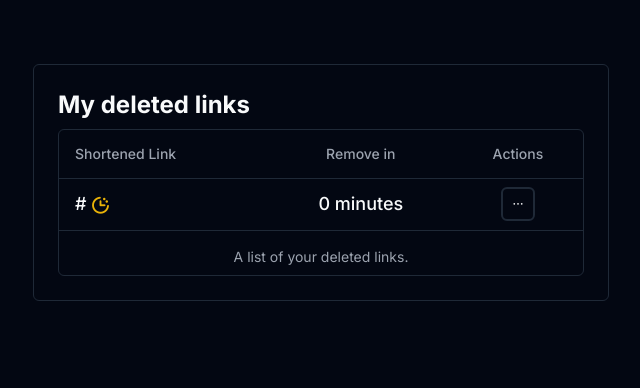
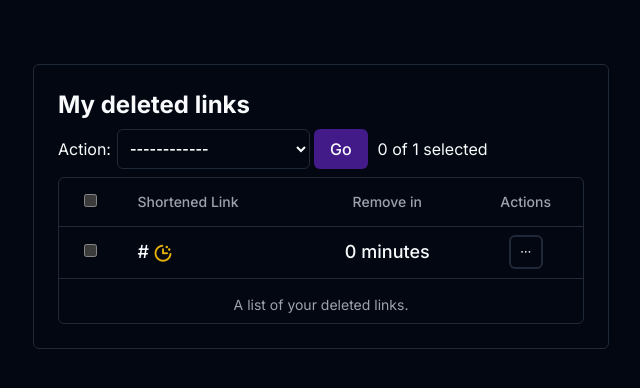
Before and after one commit to dkshs/sbily, a Django app: page /deleted_links/ in a window 1280 px wide. Shown: the part 64-452 px from the top of the page, without its empty margins (319-959 px from the left). Run offline with Django 4.2, Linux system fonts and the light colour scheme; a user stored in the database is signed in; tables that the repository leaves empty hold one stand-in row (values such as "Sample post").

Commit message:
feat: add ability to do actions with selected links

```diff
--- a/sbily/links/models.py
+++ b/sbily/links/models.py
@@ -166,6 +166,21 @@ class ShortenedLink(AbstractShortenedLink):
         super().clean()
 
 
+class DeletedShortenedLinkQuerySet(models.QuerySet):
+    def restore(self):
+        for obj in self:
+            data = filter_dict(obj.__dict__.copy(), {"_state", "id", "removed_at"})
+            if obj.is_expired():
+                data["remove_at"] = timezone.now() + obj.DEFAULT_EXPIRY
+            ShortenedLink.objects.create(**data)
+            obj.delete()
+
+
+class DeletedShortenedLinkManager(models.Manager):
+    def get_queryset(self):
+        return DeletedShortenedLinkQuerySet(self.model, using=self._db)
+
+
 class DeletedShortenedLink(AbstractShortenedLink):
     PREMIUM_DELETE_DAYS = 30
     REGULAR_DELETE_DAYS = 7
@@ -182,6 +197,8 @@ class DeletedShortenedLink(AbstractShortenedLink):
         db_index=True,
         help_text=_("When this shortened link was removed"),
     )
+
+    objects = DeletedShortenedLinkManager()
 
     class Meta:
         verbose_name = _("Deleted Shortened Link")
--- a/sbily/links/templates/deleted_links.html
+++ b/sbily/links/templates/deleted_links.html
@@ -1,4 +1,5 @@
 {% extends "base.html" %}
+{% load static %}
 
 {% block title %}Deleted links{% endblock title %}
 
@@ -6,6 +7,24 @@
   <div class="my-16 flex flex-col justify-center max-w-xl mx-auto gap-4">
     <div class="flex flex-col justify-center p-6 border rounded-md relative">
       <h2 class="text-2xl font-bold">My deleted links</h2>
+      <form method="post" action="{% url "handle_link_actions" %}" class="mt-2">
+        {% csrf_token %}
+        <input type="hidden" name="next_path" value="{% url "deleted_links" %}" />
+        <div class="flex items-center flex-wrap gap-1">
+          <div class="flex items-center gap-1.5">
+            <label for="action">Action: </label>
+            <select id="action" name="action" class="font-bold input px-2 py-0" required>
+              <option selected>------------</option>
+              <option value="restore_selected">Restore selected Links</option>
+              <option value="delete_selected_deleted_links">Delete selected Links</option>
+            </select>
+          </div>
+          <button type="submit" class="button-primary">Go</button>
+          <span class="ml-1.5">
+            <span id="action_counter">0</span>
+            of {{ links|length }} selected
+          </span>
+        </div>
         <div class="border rounded-md mt-2 pb-2">
           <div class="w-full overflow-auto max-h-[500px] overscroll-contain">
             <table class="w-full caption-bottom text-sm">
@@ -14,14 +33,26 @@
               </caption>
               <thead>
                 <tr class="border-b duration-200 hover:bg-muted/50">
+                  <th class="h-12 px-4 align-middle font-medium text-muted-foreground">
+                    <input type="checkbox" id="check_all_links" />
+                  </th>
                   <th class="h-12 px-4 text-start align-middle font-medium text-muted-foreground">Shortened Link</th>
                   <th class="h-12 px-4 text-center align-middle font-medium text-muted-foreground">Remove in</th>
                   <th class="h-12 px-4 text-center align-middle font-medium text-muted-foreground">Actions</th>
                 </tr>
               </thead>
-            <tbody>
+              <tbody id="tbody">
                 {% for link in links %}
-                <tr class="border-b duration-200 hover:bg-muted/50 focus-within:bg-muted/50">
+                  <tr class="border-b duration-200 hover:bg-muted/50" id="{{ link.id }}">
+                    <td class="text-center align-middle font-medium">
+                      <input
+                        type="checkbox"
+                        name="_selected_action"
+                        value="{{ link.id }}"
+                        id="check_link_{{ link.id }}"
+                        onchange="check_link({{ link.id }})"
+                      />
+                    </td>
                     <td class="flex items-center gap-1 px-4 py-2 align-middle font-medium text-lg">
                       {{ link.shortened_link }}
                       {% if link.remove_at %}
@@ -68,6 +99,11 @@
             </table>
           </div>
         </div>
+      </form>
     </div>
   </div>
 {% endblock content %}
+
+{% block js %}
+  <script src="{% static "js/links/select.js" %}"></script>
+{% endblock js %}
--- a/sbily/links/urls.py
+++ b/sbily/links/urls.py
@@ -38,4 +38,5 @@ urlpatterns = [
     # Include sub-patterns
     path("link/<str:shortened_link>/", include(link_urlpatterns)),
     path("deleted_links/", include(deleted_links_urlpatterns)),
+    path("handle_link_actions/", views.handle_link_actions, name="handle_link_actions"),
 ]
--- a/sbily/links/views.py
+++ b/sbily/links/views.py
@@ -241,3 +241,56 @@ def remove_deleted_link(request: HttpRequest, shortened_link: str) -> HttpRespon
     except Exception as e:
         messages.error(request, f"An error occurred: {e}")
         return redirect("deleted_links")
+
+
+@login_required
+def handle_link_actions(request: HttpRequest) -> HttpResponse:
+    if request.method != "POST":
+        return redirect("my_account")
+    try:
+        user = request.user
+        actions_accepted = [
+            "delete_selected",
+            "activate_selected",
+            "deactivate_selected",
+            "restore_selected",
+            "delete_selected_deleted_links",
+        ]
+        action = request.POST.get("action")
+        link_ids = request.POST.getlist("_selected_action")
+        next_path = request.POST.get("next_path", "my_account")
+
+        if action not in actions_accepted:
+            messages.error(request, "Invalid action")
+            return redirect(next_path)
+        if not link_ids:
+            messages.error(request, "No links selected")
+            return redirect(next_path)
+
+        if action == "delete_selected":
+            ShortenedLink.objects.filter(id__in=link_ids, user=user).delete()
+        if action == "activate_selected":
+            ShortenedLink.objects.filter(id__in=link_ids, user=user).update(
+                is_active=True,
+            )
+        if action == "deactivate_selected":
+            ShortenedLink.objects.filter(id__in=link_ids, user=user).update(
+                is_active=False,
+            )
+        if action == "restore_selected":
+            DeletedShortenedLink.objects.filter(id__in=link_ids, user=user).restore()
+        if action == "delete_selected_deleted_links":
+            DeletedShortenedLink.objects.filter(id__in=link_ids, user=user).delete()
+
+        success_msg = f"Links {action.split('_')[0]}d successfully"
+        messages.success(request, success_msg)
+        return redirect(next_path)
+    except ValidationError as e:
+        messages.error(
+            request,
+            str(e) if isinstance(e.messages, str) else e.messages[0],
+        )
+        return redirect(next_path)
+    except Exception as e:
+        messages.error(request, f"An error occurred: {e}")
+        return redirect(next_path)
--- /dev/null
+++ b/sbily/static/js/links/select.js
@@ -0,0 +1,40 @@
+const tbody = document.getElementById("tbody");
+const check_all_links_checkbox = document.getElementById("check_all_links");
+
+function update_action_counter() {
+  const actionCounter = document.getElementById("action_counter");
+  const checked_links = tbody.querySelectorAll("input:checked");
+  actionCounter.innerText = checked_links.length;
+};
+
+function check_all_links() {
+  const check_all_links_checked = check_all_links_checkbox.checked;
+
+  tbody.querySelectorAll("tr").forEach((link) => {
+    link.querySelectorAll("input").forEach((checkbox) => {
+      if (check_all_links_checked) {
+        link.classList.add("selected");
+        link.classList.remove("hover:bg-muted/50");
+      } else {
+        link.classList.remove("selected");
+        link.classList.add("hover:bg-muted/50");
+      };
+      checkbox.checked = check_all_links_checked;
+    });
+  });
+
+  update_action_counter();
+};
+
+function check_link(id) {
+  const link = document.getElementById(id);
+  if (!document.getElementById(`check_link_${id}`).checked) {
+    check_all_links_checkbox.checked = false;
+  };
+  link.classList.toggle("selected");
+  link.classList.toggle("hover:bg-muted/50");
+
+  update_action_counter();
+};
+
+check_all_links_checkbox.addEventListener("change", check_all_links);
```
Also changed, not shown: sbily/users/templates/my_account.html (+38 -2 lines), sbily/static/css/styles.css, sbily/tailwind.css. Lines whose indentation alone changed are shown as unchanged.
